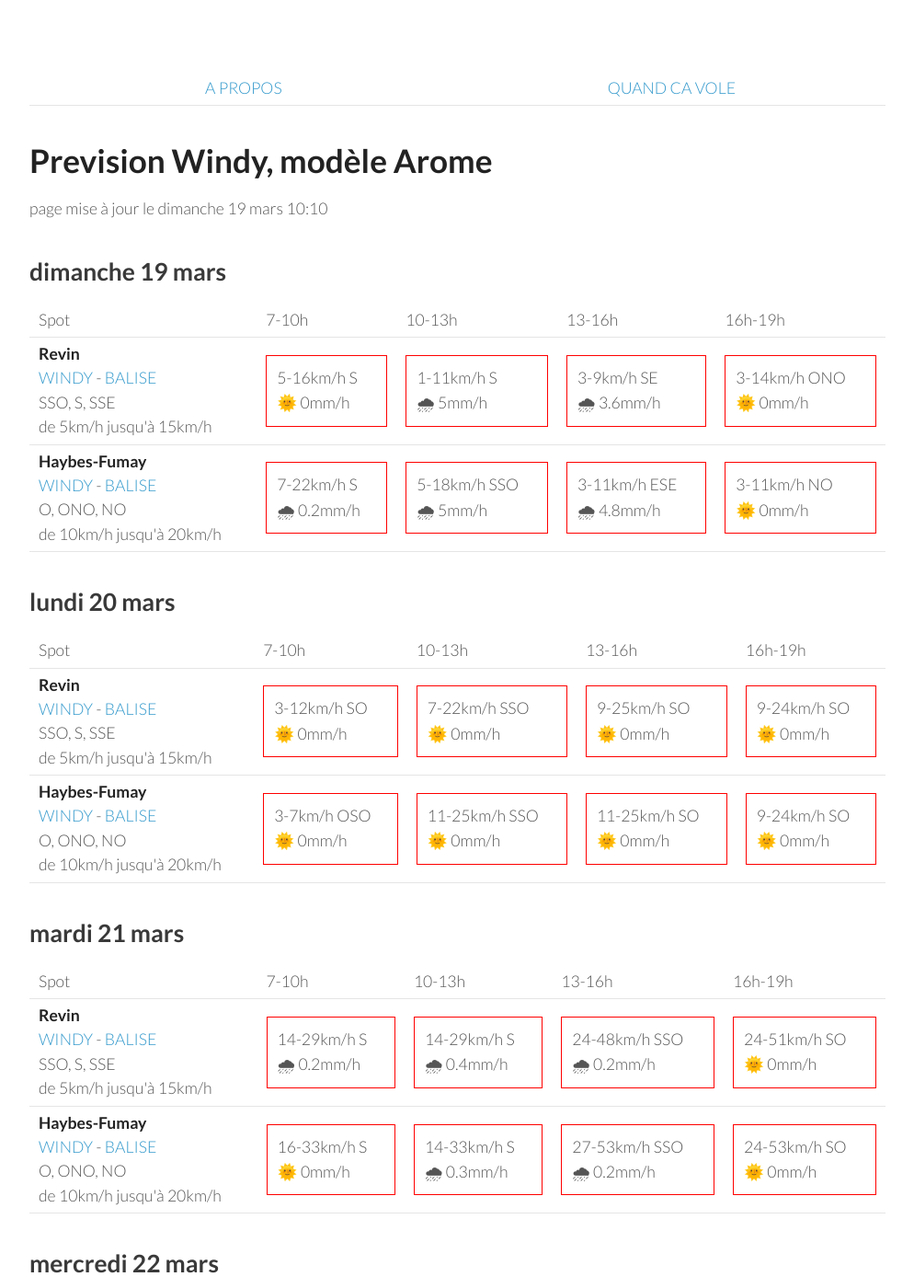
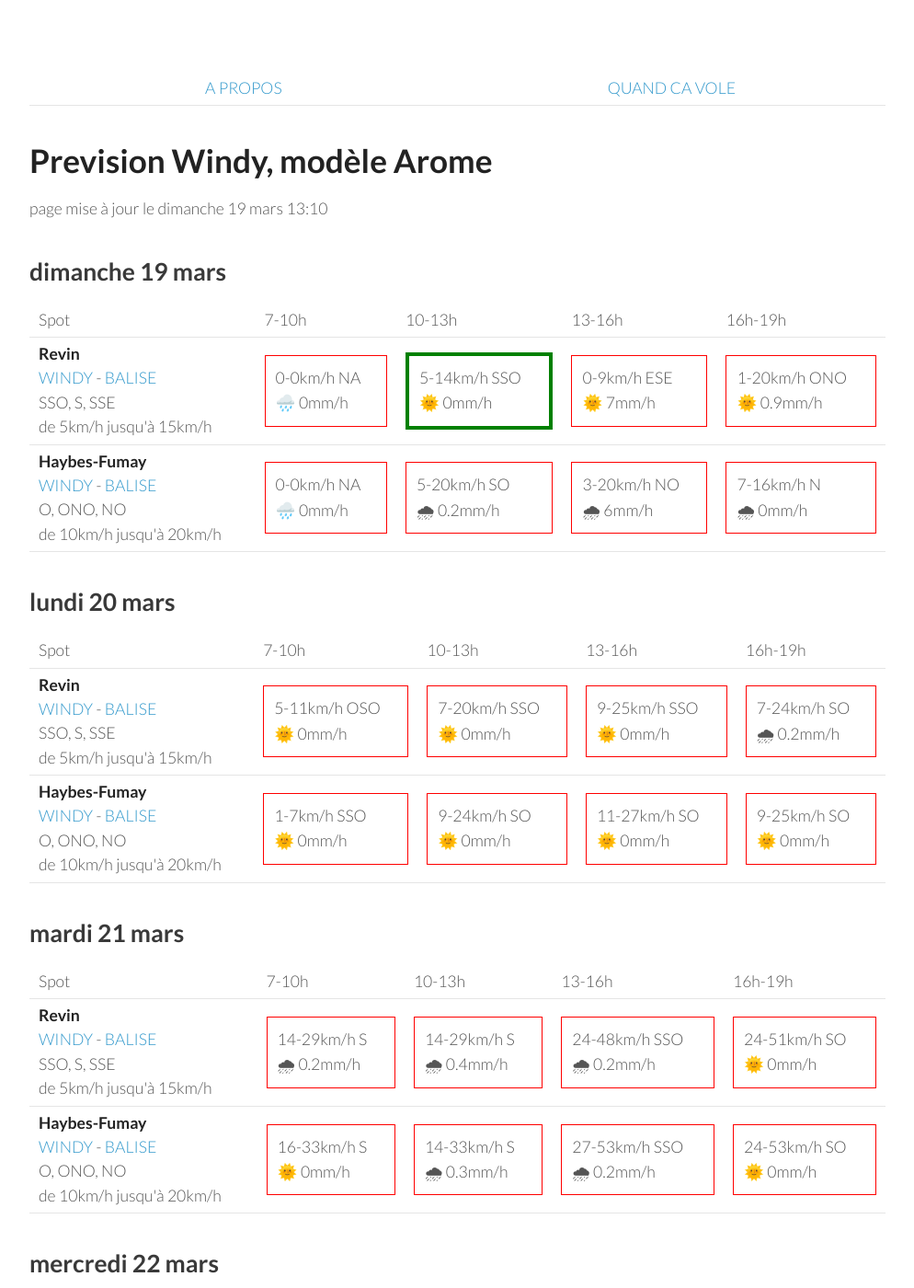
Before and after one commit to parapente-dans-le-nord/parapente-dans-le-nord.github.io, a Jekyll site: the page built from ardennes.markdown, in a window 1280 px wide and 1400 px high. Shown: the whole window at 92% size, without its empty margins (26-1020 px from the left). Built offline with Jekyll 4.4.1, drawn with Linux system fonts in a browser that asks for light colours.

Commit message:
update index.markdown

```diff
--- a/ardennes.markdown
+++ b/ardennes.markdown
@@ -7,7 +7,7 @@ title:  "Tous les spots"
 {: .links}
 
 # Prevision Windy, modèle Arome
-page mise à jour le dimanche 19 mars 10:10
+page mise à jour le dimanche 19 mars 13:10
 
 ## dimanche 19 mars
 
@@ -24,21 +24,19 @@ page mise à jour le dimanche 19 mars 10:10
 <tr>
         <td><strong>Revin</strong><br><a href="https://windy.com/49.948/4.625?49.543,4.625,8">WINDY</a> - <span class=""><a href="http://www.balisemeteo.com/balise.php?idBalise=5019">BALISE</a> </span><br> <span class="vent-favorable">SSO, S, SSE</span><br><span class="force-vent">de 5km/h jusqu'à 15km/h</span> </td>
 
-            <td><div class="not-flyable"><p>5-16km/h S</p><p>🌞 0mm/h</p></div></td>
-            <td><div class="not-flyable"><p>1-11km/h S</p><p>🌧 5mm/h</p></div></td>
-            <td><div class="not-flyable"><p>3-9km/h SE</p><p>🌧 3.6mm/h</p></div></td>
-            <td><div class="not-flyable"><p>3-14km/h ONO</p><p>🌞 0mm/h</p></div></td>
-
+            <td><div class="not-flyable"><p>0-0km/h NA</p><p>🌧️ 0mm/h</p></div></td>
+            <td><div class="flyable"><p>5-14km/h SSO</p><p>🌞 0mm/h</p></div></td>
+            <td><div class="not-flyable"><p>0-9km/h ESE</p><p>🌞 7mm/h</p></div></td>
+            <td><div class="not-flyable"><p>1-20km/h ONO</p><p>🌞 0.9mm/h</p></div></td>
 
     </tr>
 <tr>
         <td><strong>Haybes-Fumay</strong><br><a href="https://windy.com/49.998/4.715?49.913,4.738,10">WINDY</a> - <span class=""><a href="http://www.balisemeteo.com/balise.php?idBalise=104">BALISE</a> </span><br> <span class="vent-favorable">O, ONO, NO</span><br><span class="force-vent">de 10km/h jusqu'à 20km/h</span> </td>
 
-            <td><div class="not-flyable"><p>7-22km/h S</p><p>🌧 0.2mm/h</p></div></td>
-            <td><div class="not-flyable"><p>5-18km/h SSO</p><p>🌧 5mm/h</p></div></td>
-            <td><div class="not-flyable"><p>3-11km/h ESE</p><p>🌧 4.8mm/h</p></div></td>
-            <td><div class="not-flyable"><p>3-11km/h NO</p><p>🌞 0mm/h</p></div></td>
-
+            <td><div class="not-flyable"><p>0-0km/h NA</p><p>🌧️ 0mm/h</p></div></td>
+            <td><div class="not-flyable"><p>5-20km/h SO</p><p>🌧 0.2mm/h</p></div></td>
+            <td><div class="not-flyable"><p>3-20km/h NO</p><p>🌧 6mm/h</p></div></td>
+            <td><div class="not-flyable"><p>7-16km/h N</p><p>🌧 0mm/h</p></div></td>
 
     </tr>
 
@@ -60,20 +58,20 @@ page mise à jour le dimanche 19 mars 10:10
 <tr>
         <td><strong>Revin</strong><br><a href="https://windy.com/49.948/4.625?49.543,4.625,8">WINDY</a> - <span class=""><a href="http://www.balisemeteo.com/balise.php?idBalise=5019">BALISE</a> </span><br> <span class="vent-favorable">SSO, S, SSE</span><br><span class="force-vent">de 5km/h jusqu'à 15km/h</span> </td>
 
-            <td><div class="not-flyable"><p>3-12km/h SO</p><p>🌞 0mm/h</p></div></td>
-            <td><div class="not-flyable"><p>7-22km/h SSO</p><p>🌞 0mm/h</p></div></td>
-            <td><div class="not-flyable"><p>9-25km/h SO</p><p>🌞 0mm/h</p></div></td>
-            <td><div class="not-flyable"><p>9-24km/h SO</p><p>🌞 0mm/h</p></div></td>
+            <td><div class="not-flyable"><p>5-11km/h OSO</p><p>🌞 0mm/h</p></div></td>
+            <td><div class="not-flyable"><p>7-20km/h SSO</p><p>🌞 0mm/h</p></div></td>
+            <td><div class="not-flyable"><p>9-25km/h SSO</p><p>🌞 0mm/h</p></div></td>
+            <td><div class="not-flyable"><p>7-24km/h SO</p><p>🌧 0.2mm/h</p></div></td>
 
 
     </tr>
 <tr>
         <td><strong>Haybes-Fumay</strong><br><a href="https://windy.com/49.998/4.715?49.913,4.738,10">WINDY</a> - <span class=""><a href="http://www.balisemeteo.com/balise.php?idBalise=104">BALISE</a> </span><br> <span class="vent-favorable">O, ONO, NO</span><br><span class="force-vent">de 10km/h jusqu'à 20km/h</span> </td>
 
-            <td><div class="not-flyable"><p>3-7km/h OSO</p><p>🌞 0mm/h</p></div></td>
-            <td><div class="not-flyable"><p>11-25km/h SSO</p><p>🌞 0mm/h</p></div></td>
-            <td><div class="not-flyable"><p>11-25km/h SO</p><p>🌞 0mm/h</p></div></td>
+            <td><div class="not-flyable"><p>1-7km/h SSO</p><p>🌞 0mm/h</p></div></td>
             <td><div class="not-flyable"><p>9-24km/h SO</p><p>🌞 0mm/h</p></div></td>
+            <td><div class="not-flyable"><p>11-27km/h SO</p><p>🌞 0mm/h</p></div></td>
+            <td><div class="not-flyable"><p>9-25km/h SO</p><p>🌞 0mm/h</p></div></td>
 
 
     </tr>
```
